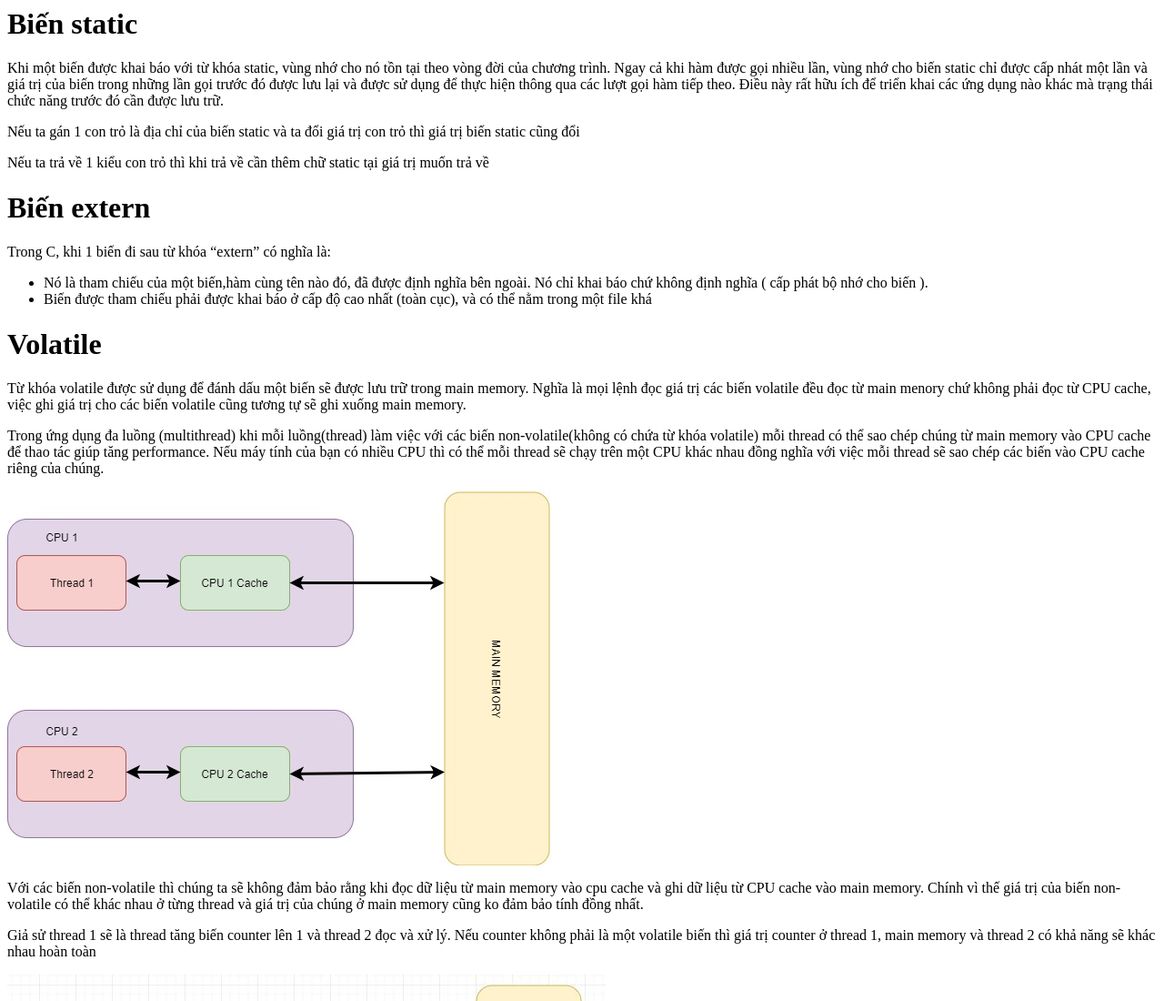
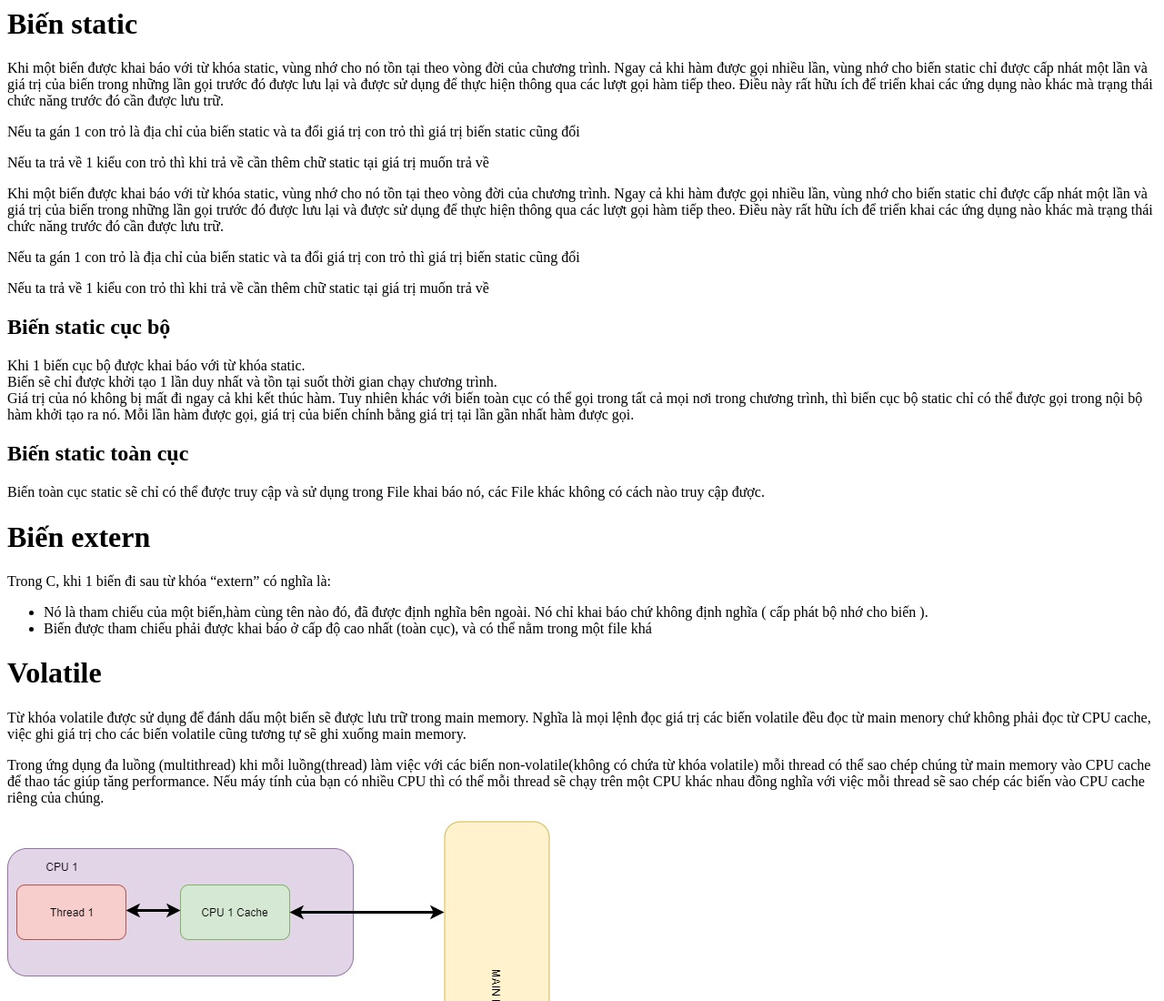
Before and after one commit to tuanhoc8/Embedded_InterviewT8, a plain HTML site: page Variable/Variable.html in a window 1280 px wide. Shown: the top 1100 px of the page at 91% size. Drawn offline with Linux system fonts and the light colour scheme.

Commit message:
Update Variable.html

```diff
--- a/Variable/Variable.html
+++ b/Variable/Variable.html
@@ -16,6 +16,21 @@
             <p>Khi một biến được khai báo với từ khóa static, vùng nhớ cho nó tồn tại theo vòng đời của chương trình. Ngay cả khi hàm được gọi nhiều lần, vùng nhớ cho biến static chỉ được cấp nhát một lần và giá trị của biến trong những lần gọi trước đó được lưu lại và được sử dụng để thực hiện thông qua các lượt gọi hàm tiếp theo. Điều này rất hữu ích để triển khai các ứng dụng nào khác mà trạng thái chức năng trước đó cần được lưu trữ.</p>
             <p> Nếu ta gán 1 con trỏ là địa chỉ của biến static và ta đổi giá trị con trỏ thì giá trị biến static cũng đổi</p>
             <p>Nếu ta trả về 1 kiểu con trỏ thì khi trả về cần thêm chữ static tại giá trị muốn trả về</p>
+                <p>Khi một biến được khai báo với từ khóa static, vùng nhớ cho nó tồn tại theo vòng đời của chương trình. Ngay cả khi hàm được gọi nhiều lần, vùng nhớ cho biến static chỉ được cấp nhát một lần và giá trị của biến trong những lần gọi trước đó được lưu lại và được sử dụng để thực hiện thông qua các lượt gọi hàm tiếp theo. Điều này rất hữu ích để triển khai các ứng dụng nào khác mà trạng thái chức năng trước đó cần được lưu trữ.</p>
+            <p> Nếu ta gán 1 con trỏ là địa chỉ của biến static và ta đổi giá trị con trỏ thì giá trị biến static cũng đổi</p>
+            <p>Nếu ta trả về 1 kiểu con trỏ thì khi trả về cần thêm chữ static tại giá trị muốn trả về</p>
+            <h2>Biến static cục bộ</h2>
+            <p>
+                Khi 1 biến cục bộ được khai báo với từ khóa static. <br>
+                Biến sẽ chỉ được khởi tạo 1 lần duy nhất và tồn tại suốt thời gian chạy chương trình.<br>
+                 Giá trị của nó không bị mất đi ngay cả khi kết thúc hàm.
+                 Tuy nhiên khác với biến toàn cục có thể gọi trong tất cả mọi nơi trong chương trình, thì biến cục bộ static chỉ có thể được gọi trong nội bộ hàm khởi tạo ra nó.
+                 Mỗi lần hàm được gọi, giá trị của biến chính bằng giá trị tại lần gần nhất hàm được gọi.
+            </p>
+            <h2>Biến static toàn cục</h2>
+            <p>
+                Biến toàn cục static sẽ chỉ có thể được truy cập và sử dụng trong File khai báo nó, các File khác không có cách nào truy cập được.
+            </p>
             <h1>Biến extern</h1>
             <p>Trong C, khi 1 biến đi sau từ khóa “extern” có nghĩa là:</p>
             <ul>
```
